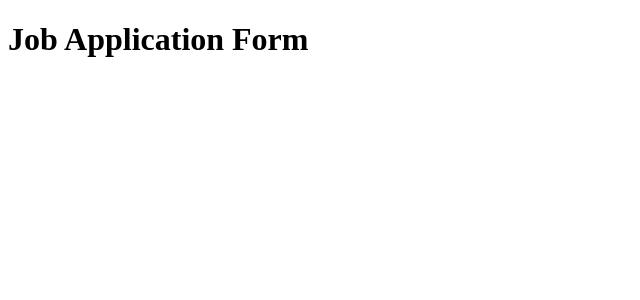
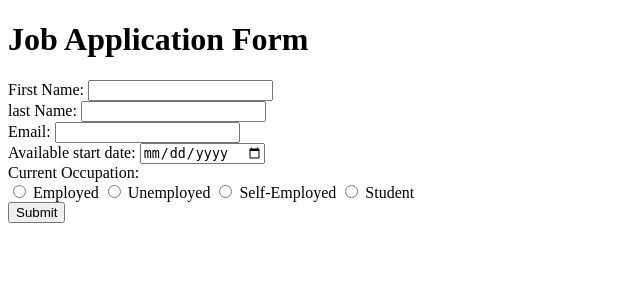
Before and after one commit to fahadfhs/JobFormDBApp, a Flask app: page / in a window 1280 px wide. Shown: the top 300 px of the page, without its empty margins (0-640 px from the left). Run offline with Flask 3, Linux system fonts and the light colour scheme.

Commit message:
populated the index.html file by adding the different elements: div containers, labels button, metadata, input elements and their things

```diff
--- a/templates/index.html
+++ b/templates/index.html
@@ -5,7 +5,43 @@
     <meta name="viewport" content ="width=device-width, initial-scale=1, shrink-to-fit=no">
 </head>
     <body>
-    <h1>Job Application Form</h1>
+        <h1>Job Application Form</h1>
+        <form>
+            <div>
+                <label for="first_name">First Name: </label>
+                <input type="text" id = "first_name" name="first_name" required>
+            </div>
+            <div>
+                <label for="last_name">last Name: </label>
+                <input type="text" id = "last_name" name="last_name" required>
+            </div>
+            <div>
+                <label for="email">Email: </label>
+                <input type="email" id = "email" name="email" required>
+            </div>
+            <div>
+                <label for="date">Available start date: </label>
+                <input type="date" id = "date" name="email" required>
+            </div>
+            <div>
+                <label> Current Occupation:</label>
+                <br>
+                    <div id ="occupation">
+                        <input type="radio" id = "employed" name="occupation" required>
+                        <label for="employed"> Employed </label>
 
+                        <input type="radio" id = "unemployed" name="occupation" required>
+                        <label for="unemployed"> Unemployed </label>
+
+                        <input type="radio" id = "self-employed" name="self-occupation" required>
+                        <label for="self-employed"> Self-Employed </label>
+
+                        <input type="radio" id = "student" name="occupation" required>
+                        <label for="student"> Student </label>
+
+                    </div>
+            </div>
+            <button type="button">Submit</button>
+        </form>
     </body>
 </html>
```
